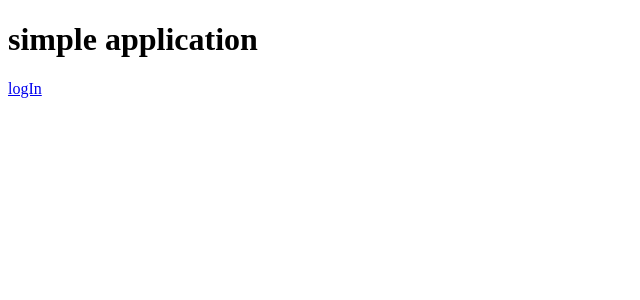
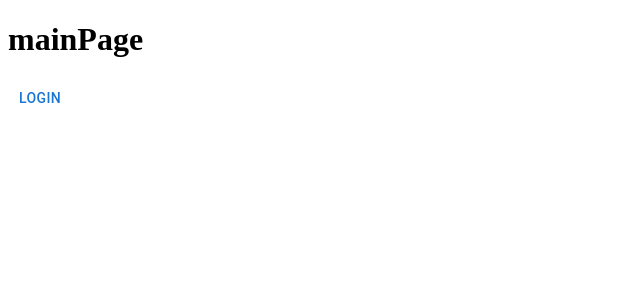
Before and after one commit to yNakidori/ticketAPI, a React (Vite) app in the folder ticketAPI/: page / in a window 1280 px wide. Shown: the top 300 px of the page, without its empty margins (0-640 px from the left). Built offline with nearby package versions, Linux system fonts and the light colour scheme.

Commit message:
fixed routes

```diff
--- a/ticketAPI/src/App.jsx
+++ b/ticketAPI/src/App.jsx
@@ -1,15 +1,13 @@
 
 import React from 'react';
-import { Link } from 'react-router-dom';
+import { BrowserRouter as Router, Routes, Route } from 'react-router-dom';
+import MainPage from './pages/mainPage';
 
 function App() {
   return (
-    <>
-      <h1>
-        simple application
-      </h1>
-      <Link to="/login">logIn</Link>
-    </>
+    <Routes>
+      <Route path="/" element={<MainPage />} />
+    </Routes>
   );
 }
 
--- a/ticketAPI/src/index.jsx
+++ b/ticketAPI/src/index.jsx
@@ -1,9 +1,15 @@
-import React from 'react'
-import ReactDOM from 'react-dom'
-import App from './App'
+// src/index.jsx
+import React from 'react';
+import ReactDOM from 'react-dom';
+import App from './App';
+import MainPage from './pages/mainPage';
 import LogIn from './register/logIn';
 
 ReactDOM.render(
-    <App />,
-    <LogIn />,
-    document.getElementById('root'));
+    <React.StrictMode>
+        <App />
+        <MainPage />
+        <LogIn />
+    </React.StrictMode>,
+    document.getElementById('root')
+);
--- a/ticketAPI/src/main.jsx
+++ b/ticketAPI/src/main.jsx
@@ -1,21 +1,27 @@
-import React from 'react'
-import ReactDOM from 'react-dom/client'
-import App from './App.jsx'
-import './index.css'
-import { RouterProvider, createBrowserRouter } from 'react-router-dom'
-import LogIn from './register/logIn.jsx'
+import React from 'react';
+import ReactDOM from 'react-dom';
+import { RouterProvider, createBrowserRouter } from 'react-router-dom';
+import App from './App.jsx';
+import LogIn from './register/logIn.jsx';
+import MainPage from './pages/mainPage.jsx';
 
-const router = createBrowserRouter([{
-  path: '/',
-  element: <App />,
-  chindren: [
-    {
-      path: '/login',
-      element: <LogIn />,
-    },
-  ],
-}])
+const router = createBrowserRouter([
+  {
+    path: '/',
+    element: <App />,
+    children: [
+      {
+        path: '/mainPage',
+        element: <MainPage />,
+      },
+    ],
+  },
+  {
+    path: '/logIn',
+    element: <LogIn />,
+  },
+]);
 
 ReactDOM.createRoot(document.getElementById('root')).render(
   <RouterProvider router={router} />
-)
+);
--- a/ticketAPI/src/pages/mainPage.jsx
+++ b/ticketAPI/src/pages/mainPage.jsx
@@ -1,12 +1,19 @@
 import React from 'react'
+import { Link } from 'react-router-dom'
+import Button from '@mui/material/Button'
 
-
-const mainPage = () => {
+const MainPage = () => {
   return (
     <div>
       <h1>mainPage</h1>
+      <Link to="/logIn">
+        <Button>
+          LogIn
+        </Button>
+      </Link>
+
     </div >
   )
 }
 
-export default mainPage
+export default MainPage
--- a/ticketAPI/src/register/logIn.jsx
+++ b/ticketAPI/src/register/logIn.jsx
@@ -3,6 +3,7 @@ import React from 'react'
 const LogIn = () => {
   return (
     <div>
+      <h1>LogIn</h1>
     </div>
   )
 }
--- a/ticketAPI/src/routes/routes.jsx
+++ /dev/null
@@ -1,17 +0,0 @@
-import React from "react";
-import { Route, BrowserRouter, Switch } from "react-router-dom";
-import logIn from "../register/logIn";
-import mainPage from "../pages/mainPage";
-
-const RoutesComponent = () => {
-    return (
-        <BrowserRouter>
-            <Switch>=
-                <Route exact path="/" element={<mainPage />} />
-                <Route exact path="/logIn" element={<logIn />} />
-            </Switch>
-        </BrowserRouter>
-    )
-}
-
-export default RoutesComponent;
```
